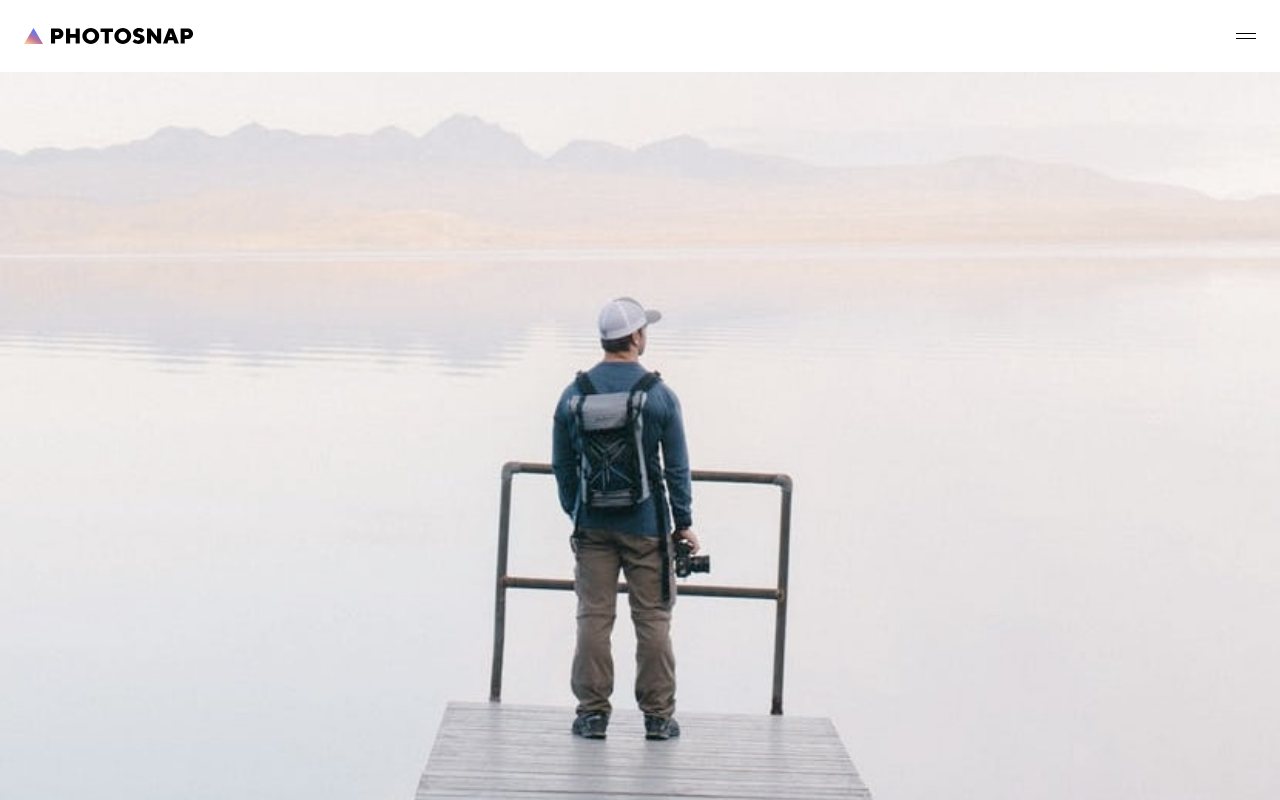
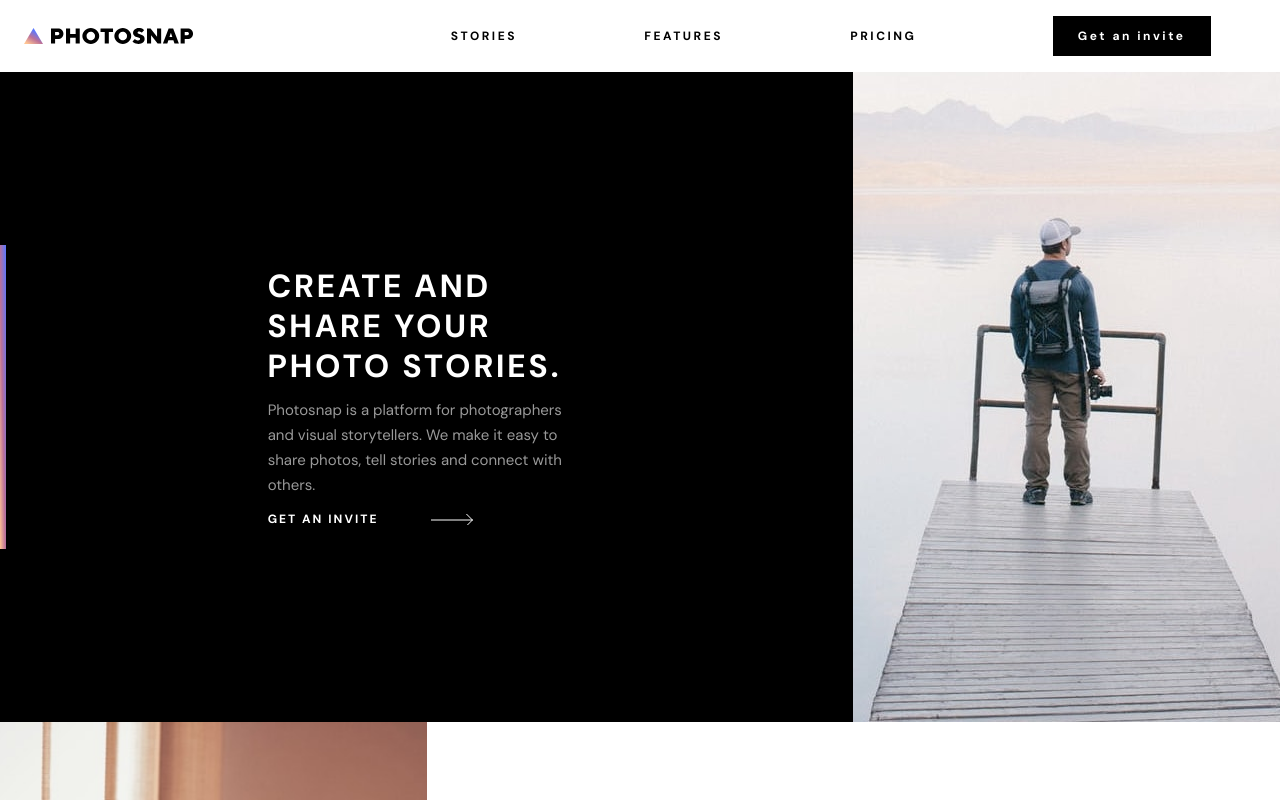
Before and after one commit to reactaleks/photosnap-nextjs, a Next.js app: page / in a window 1280 px wide. Shown: the top 800 px of the page. Built offline with nearby package versions, Linux system fonts and the light colour scheme.

Commit message:
Added. basic tablet layout

```diff
--- a/components/footer_comonent/FooterComponent.jsx
+++ b/components/footer_comonent/FooterComponent.jsx
@@ -5,15 +5,24 @@ import LinkMore from "../shared_ui_components/Link_MoreComponent";
 
 export default function Footer() {
   return (
-    <footer className="w-full h-[539px] bg-black flex flex-col items-center justify-evenly text-white">
-      <Logo darkMode={true} />
-      <SocialIcons />
-      <FooterNav />
-      <div className="w-[172px]">
+    <footer className="w-full h-[539px] md:h-[284px] bg-black grid grid-rows-12 grid-cols-12  text-white">
+      <div className="flex items-center justify-center col-span-6 col-start-4 row-start-2 md:justify-start md:row-start-4 md:col-span-3 md:col-start-2">
+        <Logo darkMode={true} />
+      </div>
+      <div className="flex items-center justify-center col-span-6 col-start-4 row-start-3 md:justify-start md:col-start-2 md:row-start-10 md:col-span-3">
+        <SocialIcons />
+      </div>
+      <div className="flex items-center justify-center col-span-6 col-start-4 row-start-6 md:col-start-2 md:col-span-5 ">
+        <FooterNav />
+      </div>
+
+      <div className="flex items-center justify-center col-span-6 col-start-4 row-start-10 md:row-start-4 md:col-start-9 md:col-span-3">
         <LinkMore linkText={"get an invite"} />
       </div>
 
-      <div className="opacity-50">Copyright 2019. All Rights Reserved</div>
+      <div className="flex items-center justify-center w-full col-span-8 col-start-3 opacity-50 row-start-11 md:col-start-7 md:col-span-5 md:row-start-10 md:justify-end">
+        Copyright 2019. All Rights Reserved
+      </div>
     </footer>
   );
 }
--- a/components/footer_comonent/footer_ui_components.jsx/footer_nav_component.jsx
+++ b/components/footer_comonent/footer_ui_components.jsx/footer_nav_component.jsx
@@ -1,18 +1,18 @@
 export default function FooterNav() {
   return (
     <div
-      className={`w-[310px] h-[121px] flex flex-col items-center justify-around text-white`}
+      className={`w-[310px] h-[121px] md:w-full md:h-[16px] text-[15px] md:text-[12px] font-bold uppercase  tracking-[2.5px] flex flex-col items-center justify-around text-white md:flex-row md:justify-between`}
     >
-      <div className="text-[15px] tracking-[2.5px] font-bold uppercase w-[310px] h-[20px] flex items-center justify-center">
+      <div className="  w-[310px] h-[20px] md:w-[61px] md:h-[16px] flex items-center justify-center">
         Home
       </div>
-      <div className="text-[15px] tracking-[2.5px] font-bold uppercase w-[310px] h-[20px] flex items-center justify-center">
+      <div className=" w-[310px] h-[20px] md:w-[61px] md:h-[16px] flex items-center justify-center">
         Stories
       </div>
-      <div className="text-[15px] tracking-[2.5px] font-bold uppercase w-[310px] h-[20px] flex items-center justify-center">
+      <div className="  w-[310px] h-[20px] md:w-[61px] md:h-[16px] flex items-center justify-center">
         Features
       </div>
-      <div className="text-[15px] tracking-[2.5px] font-bold uppercase w-[310px] h-[20px] flex items-center justify-center">
+      <div className="   w-[310px] h-[20px] md:w-[61px] md:h-[16px] flex items-center justify-center">
         Pricing
       </div>
     </div>
--- a/components/footer_comonent/footer_ui_components.jsx/footer_socials_component.jsx
+++ b/components/footer_comonent/footer_ui_components.jsx/footer_socials_component.jsx
@@ -1,6 +1,6 @@
 export default function SocialIcons() {
   return (
-    <div className="w-[154px] flex justify-around">
+    <div className="w-[154px] flex justify-around md:justify-between">
       <svg xmlns="http://www.w3.org/2000/svg" width="20" height="20">
         <defs>
           <linearGradient id="a" x1="100%" x2="0%" y1="0%" y2="100%">
--- a/components/image_story_component/ImageStoryComponent.jsx
+++ b/components/image_story_component/ImageStoryComponent.jsx
@@ -59,8 +59,8 @@ export default function ImageStory() {
   })
 
   return (
-    <>
+    <div className="md:grid md:grid-cols-2">
         {componentList}
-    </>
+    </div>
   );
 }
--- a/components/nav_component/nav_component_ui_elements/Nav_Menu_Component.jsx
+++ b/components/nav_component/nav_component_ui_elements/Nav_Menu_Component.jsx
@@ -14,7 +14,7 @@ export default function NavMenu() {
     }
 
     return (
-        <div className="">
+        <div className="md:flex">
             <NavMenuIcon navMenuOpen={navMenuOpen} openNavMenu={openNavMenu}/>
             <NavMenuItems  navMenuOpen={navMenuOpen}/>
         </div>
--- a/components/nav_component/nav_component_ui_elements/Nav_Menu_Items_Component.jsx
+++ b/components/nav_component/nav_component_ui_elements/Nav_Menu_Items_Component.jsx
@@ -3,21 +3,21 @@ import Link from "next/link";
 export default function NavMenuItems({navMenuOpen}) {
   return (
     <div
-      className={` h-[253px] w-full  flex-col absolute bg-white left-0 top-[72px] z-20 items-center justify-around ${
+      className={` h-[253px] md:h-[72px] w-full text-[15px] md:text-[12px]   flex-col absolute bg-white left-0 top-[72px] z-20 items-center justify-around ${
         !navMenuOpen ? "hidden" : "flex"
-      }`}
+      } md:flex md:flex-row md:w-[70%]  md:top-0 md:right-0 md:left-auto`}
     >
-      <div className="text-[15px] tracking-[2.5px] font-bold uppercase w-[310px] h-[20px] flex items-center justify-center">
+      <div className=" tracking-[2.5px] font-bold uppercase w-[310px] h-[20px] md:w-[61px] md:h-[16px] flex items-center justify-center">
         Stories
       </div>
-      <div className="text-[15px] tracking-[2.5px] font-bold uppercase w-[310px] h-[20px] flex items-center justify-center">
+      <div className=" tracking-[2.5px] font-bold uppercase w-[310px] h-[20px] md:w-[61px] md:h-[16px] flex items-center justify-center">
         Features
       </div>
-      <div className="text-[15px] tracking-[2.5px] font-bold uppercase w-[310px] h-[20px] flex items-center justify-center">
+      <div className=" tracking-[2.5px] font-bold uppercase w-[310px] h-[20px] md:w-[61px] md:h-[16px] flex items-center justify-center">
         Pricing
       </div>
-      <div className="w-[310px] h-[1px] bg-black"></div>
-      <div className="w-[310px] h-[48px] flex items-center justify-center text-white font-bold text-[15px] tracking-[2.5px] bg-black">
+      <div className="w-[310px] h-[1px] bg-black md:hidden"></div>
+      <div className="w-[310px] h-[48px] md:w-[158px] md:h-[40px] flex items-center justify-center text-white font-bold  tracking-[2.5px] bg-black">
         Get an invite
       </div>
     </div>
--- a/components/nav_component/nav_component_ui_elements/images/Nav_Menu_Icon_Component.jsx
+++ b/components/nav_component/nav_component_ui_elements/images/Nav_Menu_Icon_Component.jsx
@@ -6,6 +6,8 @@ export default function NavMenuIcon({ navMenuOpen, openNavMenu }) {
         width="20"
         height="6"
         onClick={openNavMenu}
+        className="md:hidden"
+
       >
         <g fillRule="evenodd">
           <path d="M0 0h20v1H0zM0 5h20v1H0z" />
@@ -19,6 +21,7 @@ export default function NavMenuIcon({ navMenuOpen, openNavMenu }) {
         width="16"
         height="15"
         onClick={openNavMenu}
+        className="md:hidden"
       >
         <path
           fillRule="evenodd"
--- a/components/shared_ui_components/Link_MoreComponent.jsx
+++ b/components/shared_ui_components/Link_MoreComponent.jsx
@@ -1,7 +1,7 @@
 import Arrow from "./shared_images/Img_Arrow_Component";
 export default function LinkMore({linkText}) {
   return (
-    <div className="flex items-center justify-between ">
+    <div className="flex items-center justify-between w-full ">
       <div className="text-[12px] font-bold tracking-[2px] uppercase">{linkText}</div>
       <div className="">
         <Arrow />
--- a/components/shared_ui_components/shared_images/Logo_Component.jsx
+++ b/components/shared_ui_components/shared_images/Logo_Component.jsx
@@ -1,7 +1,7 @@
 
 export default function Logo({darkMode}) {
   return (
-    <svg xmlns="http://www.w3.org/2000/svg" width="170" height="16">
+    <svg xmlns="http://www.w3.org/2000/svg" width="170" height="16" >
       <defs>
         <linearGradient id="a" x1="0%" x2="50%" y1="85.457%" y2="14.543%">
           <stop offset="0%" stopColor="#FFC593" />
--- a/components/story_component/StoryComponent.jsx
+++ b/components/story_component/StoryComponent.jsx
@@ -34,23 +34,23 @@ export default function Story() {
   ]
 
   const componentList = storyData.map((item, index) => {
-    return <div className="relative w-full" key={index}>
+    return <div className="relative w-full md:grid md:grid-cols-12 md:h-[650px]" key={index}>
       <Image
         src={item.imageLink}
         width={item.imageWidth}
         height={item.imageHeight}
         alt=""
-        className="object-cover w-screen"
+        className={`object-cover w-screen md:h-full md:col-span-4 ${index % 2 == 0 ? 'md:col-start-9' : 'md:col-start-1'}`}
       />
-      <div className={`h-[419px]  ${index == 0 ? 'bg-black text-white' : 'bg-white text-black'}  flex flex-col items-cener justify-center relative`}>
+      <div className={`h-[419px] md:h-full  ${index == 0 ? 'bg-black text-white' : 'bg-white text-black'} ${index % 2 == 0 ? 'md:col-start-1 md:row-start-1' : 'md:col-start-5'} md:col-span-8  flex flex-col items-cener justify-center relative`}>
 
-        <div className={`${index != 0 ? 'hidden' : 'block'} w-[128px] h-[6px] absolute top-0 left-8 bg-gradient-to-tr from-[#FFC593] from-0% via-[#BC7198] via-45% to-[#5A77FF]`}></div>
+        <div className={`${index != 0 ? 'hidden' : 'block'} w-[128px] h-[6px]  absolute top-0 left-8 md:top-auto md:left-0 md:h-[304px] md:w-[6px] bg-gradient-to-tr from-[#FFC593] from-0% via-[#BC7198] via-45% to-[#5A77FF]`}></div>
 
         <div className="w-[318px] h-[275px] flex flex-col justify-around m-auto">
           <div className="text-[32px] font-bold tracking-[3.33px] leading-[40px] uppercase">
             {item.storyTitle}
           </div>
-          <div className="text-[15px] leading-[25px] text-opacity-60">
+          <div className="text-[15px] leading-[25px] opacity-60">
             {item.storyDescription}
           </div>
           <div className="w-[205px]">
```
